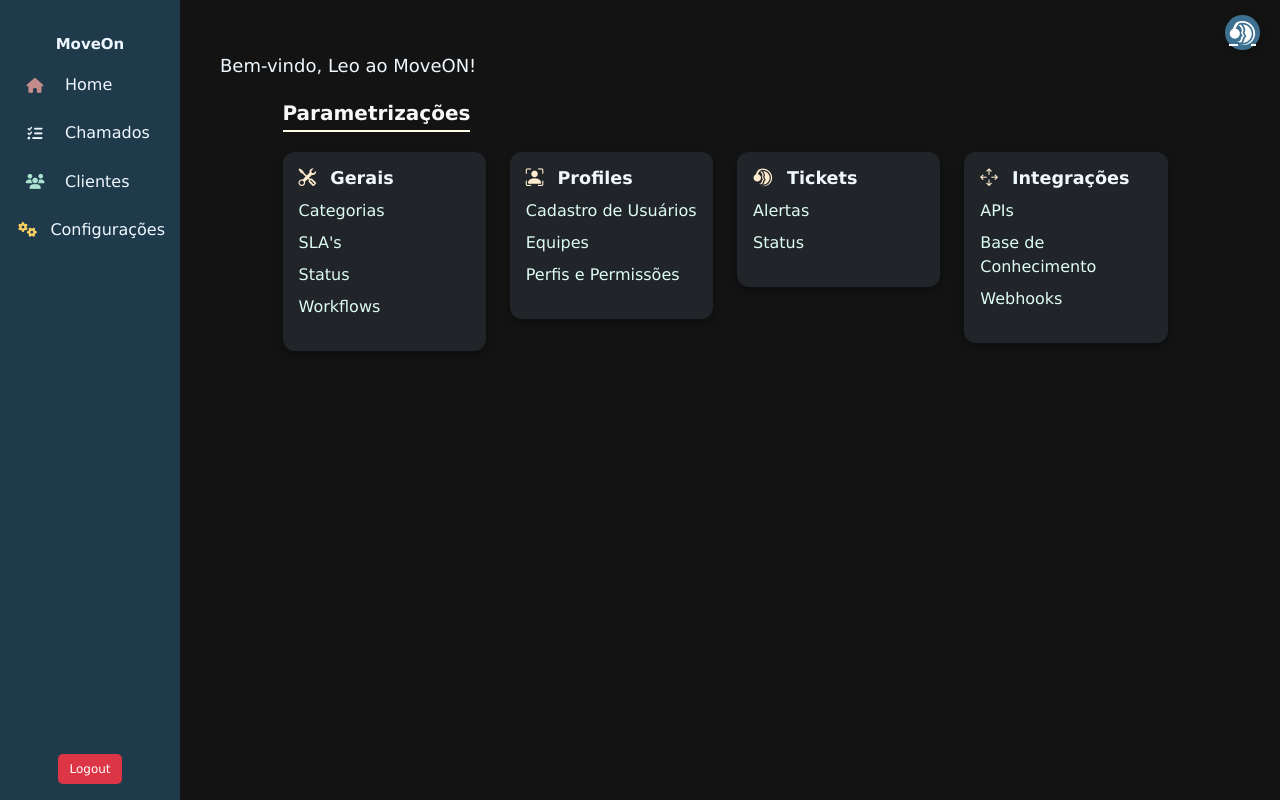
After one commit to Kaique-010/MoveOn, a Django app: page /move/params in a window 1280 px wide. The commit adds this page. Run offline with Django 5.2, Linux system fonts and the light colour scheme; a user stored in the database is signed in; some libraries are stand-ins or nearby versions.

Commit message:
Params, conf e template

```diff
--- a/move_on/forms.py
+++ b/move_on/forms.py
@@ -4,7 +4,7 @@ from .models import Ticket, TicketAlert, SLA
 class TicketForm(forms.ModelForm):
     class Meta:
         model = Ticket
-        fields = ['title', 'description', 'assigned_team', 'status', 'due_date', 'sla', 'client']
+        fields = ['title', 'description', 'assigned_team', 'status', 'due_date', 'sla', 'client', 'category']
         widgets = {
             'title': forms.TextInput(attrs={'class': 'form-control', 'placeholder': 'Entre com o Titulo geral do Tkt'}),
             'description': forms.Textarea(attrs={'class': 'form-control', 'rows': 6, 'placeholder': 'Descreva quais são os problemas'}),
@@ -13,6 +13,7 @@ class TicketForm(forms.ModelForm):
             'due_date': forms.DateTimeInput(attrs={'class': 'form-control', 'type': 'datetime-local'}),
             'sla': forms.Select(attrs={'class': 'form-select'}),
             'client': forms.Select(attrs={'class': 'form-select'}),
+            'category': forms.Select(attrs={'class':'form-select', 'placeholder': 'Categorias'}),
         }
 
 class TicketAlertForm(forms.ModelForm):
--- /dev/null
+++ b/move_on/static/css/pstyles.css
@@ -0,0 +1,69 @@
+/* Container principal */
+.container {
+  max-width: 90%;
+}
+
+/* Título */
+h2 {
+  color: antiquewhite;
+  font-weight: bold;
+  margin-bottom: 20px;
+  border-bottom: 2px solid #fffbe7;
+  display: inline-block;
+  padding-bottom: 5px;
+  font-size: 20px;
+}
+
+/* Estilização dos cards */
+.card {
+  border-radius: 12px;
+  border: none;
+  transition: all 0.3s ease-in-out;
+  box-shadow: 0px 4px 10px rgba(0, 0, 0, 0.3);
+  background: #1e1e1e;
+}
+
+.card:hover {
+  transform: translateY(-5px);
+
+}
+
+/* Título dos cards */
+.card-title {
+  font-size: 1.1rem;
+  font-weight: bold;
+  margin-bottom: 10px;
+  color: aliceblue;
+}
+
+/* Ícones */
+.card-title i {
+  color: blanchedalmond;
+  margin-right: 8px;
+}
+
+/* Lista dentro dos cards */
+.card-body ul {
+  padding-left: 0;
+}
+
+.card-body li {
+  list-style: none;
+  margin-bottom: 8px;
+}
+
+.card-body a {
+  text-decoration: none;
+  color: aliceblue;
+  font-weight: 500;
+  transition: color 0.2s ease-in-out;
+}
+
+.card-body a:hover {
+  color: blanchedalmond;
+  text-decoration: underline;
+}
+
+.text-primary {
+  color: rgb(222, 252, 242) !important;
+}
--- a/move_on/templates/Menu/menu.html
+++ b/move_on/templates/Menu/menu.html
@@ -29,7 +29,7 @@
     <a href="#" data-bs-toggle="tooltip" data-bs-placement="right" title="Clientes">
       <i class="fas fa-users"></i> <span>Clientes</span>
     </a>
-    <a href="#" data-bs-toggle="tooltip" data-bs-placement="right" title="Configurações">
+    <a href="{% url 'params' %}" data-bs-toggle="tooltip" data-bs-placement="right" title="Configurações">
       <i class="fas fa-cogs"></i> <span>Configurações</span>
     </a>
     <form method="POST" action="{% url 'logout' %}">
@@ -46,7 +46,7 @@
     <h3>
       {% block title %}Bem-vindo, {{ user.username }} ao MoveON!{% endblock %}
     </h3>
-    < <p>{% block content %}{% endblock %}</p>
+    <p>{% block content %}{% endblock %}</p>
   </div>
 
   <!-- Botão flutuante de suporte -->
--- /dev/null
+++ b/move_on/templates/Param/params.html
@@ -0,0 +1,78 @@
+{% extends 'Menu/menu.html' %} {%load static%}{% block content %}
+<link
+  rel="stylesheet"
+  href="https://cdn.jsdelivr.net/npm/bootstrap-icons@1.11.3/font/bootstrap-icons.min.css"
+/>
+<link
+  rel="stylesheet"
+  href="https://cdnjs.cloudflare.com/ajax/libs/font-awesome/6.5.1/css/all.min.css"
+/>
+<link rel="stylesheet" href="{% static 'css/pstyles.css' %}" />
+<div class="container mt-4">
+  <h2 class="text-light">Parametrizações</h2>
+
+  <div class="row">
+    <!-- Card SLAs -->
+    <div class="col-md-3">
+      <div class="card text-start bg-dark text-light">
+        <div class="card-body">
+          <h6 class="card-title"><i class="bi bi-tools"></i> Gerais</h6>
+          <ul class="list-unstyled">
+            <li><a href="#" class="text-primary">Categorias</a></li>
+            <li><a href="#" class="text-primary">SLA's</a></li>
+            <li><a href="#" class="text-primary">Status</a></li>
+            <li><a href="#" class="text-primary">Workflows</a></li>
+          </ul>
+        </div>
+      </div>
+    </div>
+
+    <!-- Card Usuários -->
+    <div class="col-md-3">
+      <div class="card text-start bg-dark text-light">
+        <div class="card-body">
+          <h6 class="card-title">
+            <i class="bi bi-person-bounding-box"></i> Profiles
+          </h6>
+          <ul class="list-unstyled">
+            <li><a href="#" class="text-primary">Cadastro de Usuários</a></li>
+            <li><a href="#" class="text-primary">Equipes</a></li>
+            <li><a href="#" class="text-primary">Perfis e Permissões</a></li>
+          </ul>
+        </div>
+      </div>
+    </div>
+
+    <!-- Card Departamentos -->
+    <div class="col-md-3">
+      <div class="card text-start bg-dark text-light">
+        <div class="card-body">
+          <h6 class="card-title">
+            <i class="fa-brands fa-teamspeak"></i> Tickets
+          </h6>
+          <ul class="list-unstyled">
+            <li><a href="#" class="text-primary">Alertas</a></li>
+            <li><a href="#" class="text-primary">Status</a></li>
+          </ul>
+        </div>
+      </div>
+    </div>
+
+    <!-- Card Integrações -->
+    <div class="col-md-3">
+      <div class="card text-start bg-dark text-light">
+        <div class="card-body">
+          <h6 class="card-title">
+            <i class="bi bi-arrows-move"></i> Integrações
+          </h6>
+          <ul class="list-unstyled">
+            <li><a href="#" class="text-primary">APIs</a></li>
+            <li><a href="#" class="text-primary">Base de Conhecimento</a></li>
+            <li><a href="#" class="text-primary">Webhooks</a></li>
+          </ul>
+        </div>
+      </div>
+    </div>
+  </div>
+</div>
+{% endblock %}
--- a/move_on/urls.py
+++ b/move_on/urls.py
@@ -1,8 +1,11 @@
 from django.urls import path
-from .views import MenuViewiew, TicketCreate, TicketDelete, TicketDetail, TicketListView, TicketUpdate, SlaList, SLACreateView
+from .views import (MenuViewiew, TicketCreate, TicketDelete,
+                    TicketDetail, TicketListView, TicketUpdate,
+                    SlaList, SLACreateView, ParamsView)
 
 urlpatterns = [
     path('menu', MenuViewiew.as_view(), name='index'),
+    path('params', ParamsView.as_view(), name='params'),
     path('tickets/list',TicketListView.as_view(), name="ticket_list"),
     path('tickets/detail/<int:pk>', TicketDetail.as_view(), name="ticket_detail"),
     path('tickets/create', TicketCreate.as_view(), name="ticket_form"),
--- a/move_on/views.py
+++ b/move_on/views.py
@@ -82,6 +82,8 @@ class TicketDelete(LoginRequiredMixin, DeleteView):
 
 
 
+class ParamsView(LoginRequiredMixin,TemplateView):
+    template_name = 'Param/params.html'
 
 class SLACreateView(LoginRequiredMixin, CreateView):
     model = SLA
```
Also changed, not shown: accounts/templates/index.html (+78 -93 lines), move_on/static/css/styles.css (+7 -7 lines), move_on/templates/Tickets/tickets_form.html (+13 -9 lines).
